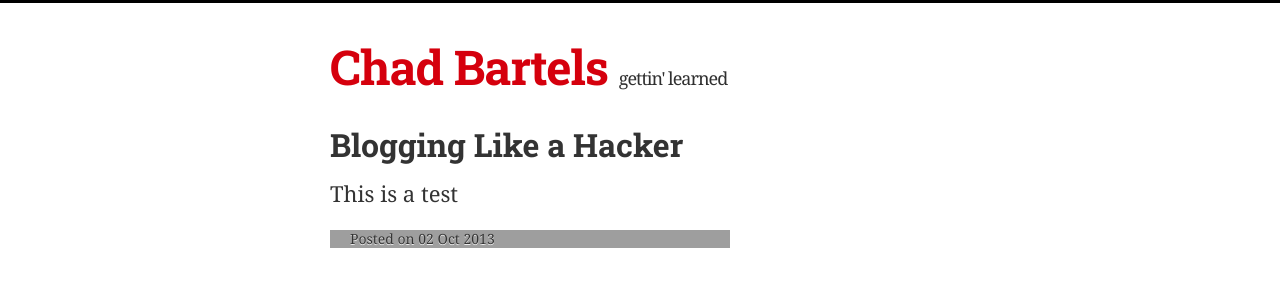
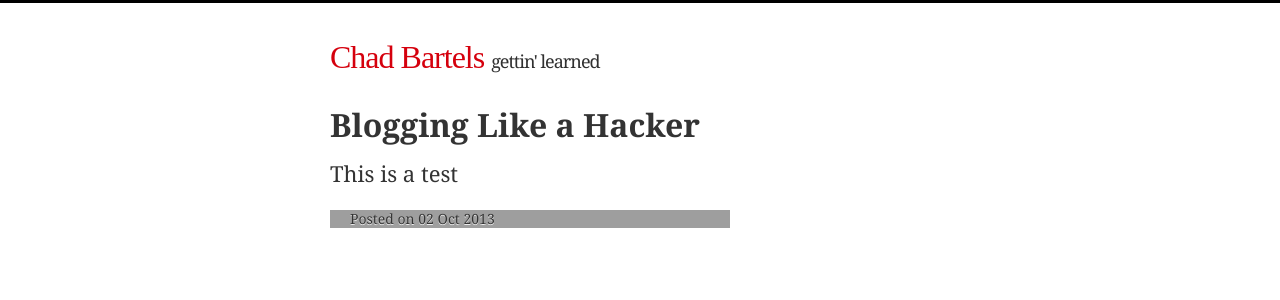
Before and after one commit to chaddy81/chaddy81.github.io, a Jekyll site: the page built from index.html, in a window 1280 px wide. Shown: the top 300 px of the page. Built offline with Jekyll 4.4.1, drawn with Linux system fonts in a browser that asks for light colours; some web fonts are replaced; grey boxes are pictures that could not be loaded.

Commit message:
updating styling

```diff
--- a/_layouts/default.html
+++ b/_layouts/default.html
@@ -8,7 +8,7 @@
   <head>
     <meta charset='utf-8'>
     <meta http-equiv="X-UA-Compatible" content="chrome=1">
-	<link href='http://fonts.googleapis.com/css?family=Roboto+Slab:700' rel='stylesheet' type='text/css'>
+	<link href='http://fonts.googleapis.com/css?family=Fanwood+Text:400, 700' rel='stylesheet' type='text/css'>
 	<link rel="stylesheet" type="text/css" href="/stylesheets/stylesheet.css" media="screen" />
     <link rel="stylesheet" type="text/css" href="/stylesheets/pygment_trac.css" media="screen" />
     <link rel="stylesheet" type="text/css" href="/stylesheets/print.css" media="print" />
--- a/stylesheets/stylesheet.css
+++ b/stylesheets/stylesheet.css
@@ -69,9 +69,10 @@
 }
 
 header h1 {
-  font-family: 'Roboto Slab', 'Helvetica Neue', Helvetica, Arial, serif; font-weight: 900;
+  font-family: 'Fanwood Text', serif;
+  font-weight: 400;
   letter-spacing: -1px;
-  font-size: 48px;
+  font-size: 2em;
   color: #303030;
   line-height: 1.2;
 }
```
